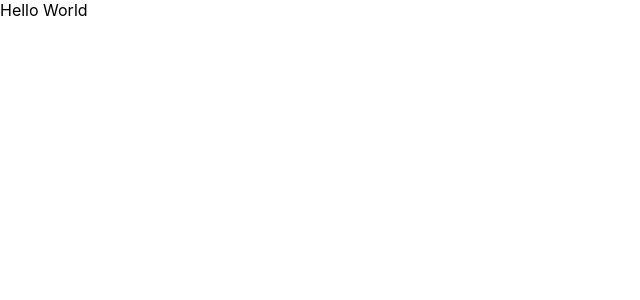
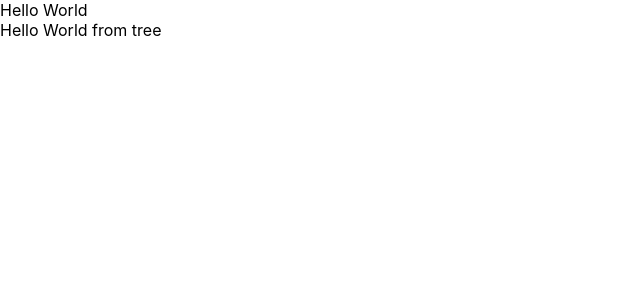
Before and after one commit to Abdullahkiet/React-Practice, a React (Create React App) app: page / in a window 1280 px wide. Shown: the top 300 px of the page, without its empty margins (0-640 px from the left). Built offline with nearby package versions, Linux system fonts and the light colour scheme.

Commit message:
Update index.js

```diff
--- a/src/index.js
+++ b/src/index.js
@@ -5,7 +5,16 @@ import App from './App';
 import * as serviceWorker from './serviceWorker';
 
 ReactDOM.render(
- <div>Hello World</div>,
+ <div>
+   Hello World
+
+   <div>
+     Hello World from tree
+
+   </div>
+
+
+   </div>,
   document.getElementById('root')
 );
 
```
